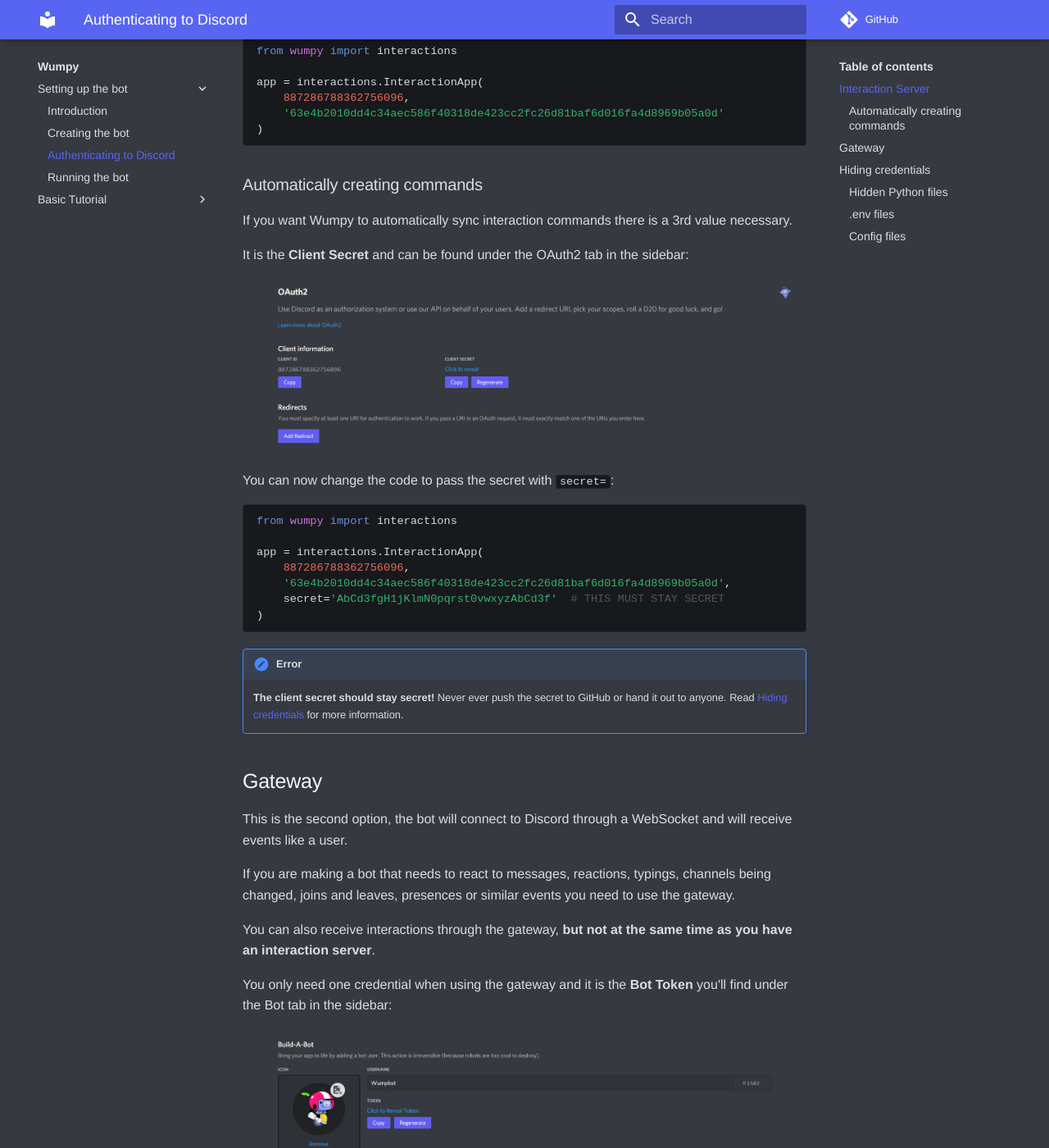
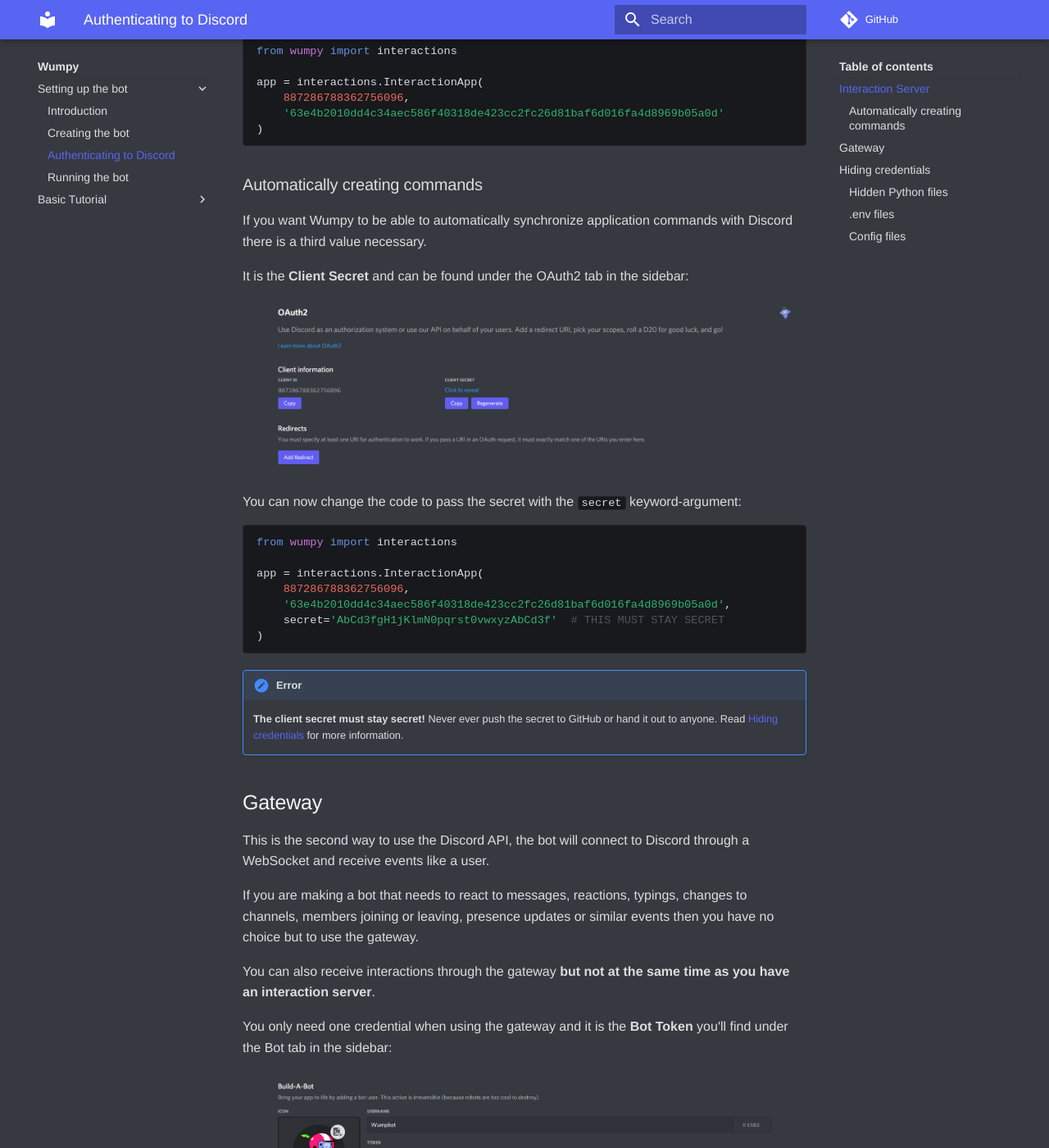
Before and after one commit to wumpyproject/wumpy, an MkDocs documentation site: the page built from docs/source/setup/authenticating.md, in a window 1280 px wide and 1400 px high, scrolled down 975 px. Shown: the whole window at 82% size. Built offline with MkDocs 1.6.1 and Material for MkDocs 9.7.7, drawn with Linux system fonts in a browser that asks for light colours; comment, search, counter and statistics services are not loaded; some of the changed text lies outside the part shown.

Commit message:
Polish setup documentation wording

````diff
--- a/docs/source/setup/authenticating.md
+++ b/docs/source/setup/authenticating.md
@@ -1,7 +1,7 @@
 # Authenticating to Discord
 
-The next step is to use the application you created, this page will go through authenticating
-to Discord so that it isn't repeated on each page.
+The next step is to use the application you created! This page will go through authenticating
+to Discord and getting the necessary credentials.
 
 ## Interaction Server
 
@@ -14,7 +14,7 @@
 tutorial will focus on using an interaction server because it is the easiest to use with free
 services like [Heroku](https://www.heroku.com/) and [Replit](https://replit.com/).
 
-To use an interaction server there is at minimum two values you need. It is the
+To use an interaction server there is at a minimum two values you need. It is the
 **Application ID** and **Public Key** of your application.
 
 They can be found on the first page after visiting the
@@ -35,13 +35,14 @@
 
 ### Automatically creating commands
 
-If you want Wumpy to automatically sync interaction commands there is a 3rd value necessary.
+If you want Wumpy to be able to automatically synchronize application commands
+with Discord there is a third value necessary.
 
 It is the **Client Secret** and can be found under the OAuth2 tab in the sidebar:
 
 ![OAuth2 page overview](images/authenticating/oauth2-page.png)
 
-You can now change the code to pass the secret with `secret=`:
+You can now change the code to pass the secret with the `secret` keyword-argument:
 
 ```python
 from wumpy import interactions
@@ -54,18 +55,19 @@
 ```
 
 !!! error
-    **The client secret should stay secret!** Never ever push the secret to GitHub or hand it
+    **The client secret must stay secret!** Never ever push the secret to GitHub or hand it
     out to anyone. Read [Hiding credentials](#hiding-credentials) for more information.
 
 ## Gateway
 
-This is the second option, the bot will connect to Discord through a WebSocket and will receive
-events like a user.
+This is the second way to use the Discord API, the bot will connect to Discord through a
+WebSocket and receive events like a user.
 
-If you are making a bot that needs to react to messages, reactions, typings, channels being
-changed, joins and leaves, presences or similar events you need to use the gateway.
+If you are making a bot that needs to react to messages, reactions, typings, changes to
+channels, members joining or leaving, presence updates or similar events then you have no
+choice but to use the gateway.
 
-You can also receive interactions through the gateway, **but not at the same time as you have**
+You can also receive interactions through the gateway **but not at the same time as you have**
 **an interaction server**.
 
 You only need one credential when using the gateway and it is the **Bot Token** you'll find
@@ -83,17 +85,16 @@
 ```
 
 !!! error
-    **The bot token must be hidden**, it should never be pushed to GitHub or given to anyone
-    else. With it anybody can log in as your bot. [Hiding Credentials](#hiding-credentials) has
-    tips for how to hide your bot token.
+    **The bot token must stay secret**, it should never be pushed to GitHub or given to anyone
+    else. Read [Hiding Credentials](#hiding-credentials) for more information.
 
 ## Hiding credentials
 
 There are some values required when talking to Discord that have to stay hidden.
 
-This is because if someone else knows this they can talk to Discord as you.
+This is because if someone else gets ahold of it they can talk to Discord as you.
 
-If Wumpus gets ahold of your bot token, it can login as your bot and do anything with it.
+If Wumpus gets ahold of your bot token, it can login as your bot and then do anything.
 
 ### Hidden Python files
 
@@ -110,7 +111,7 @@
     SECRET = 'AbCd3fgH1jKlmN0pqrst0vwxyzAbCd3f'
     ```
 
-    Now go back to your main file and import this variable like this:
+    Now go back to your main file and import the variable like this:
 
     ```python
     from wumpy import interactions
@@ -132,7 +133,7 @@
     TOKEN = 'ODg3Mjg2Nzg4MzYyNzU2MDk2.YUB8Nw.AbCD3Fgh1jKLMn0pQRST0VwxYz0'
     ```
 
-    Now go back to your main file and import this variable:
+    Now go back to your main file and import the variable like this:
 
     ```python
     import wumpy
@@ -143,12 +144,11 @@
     ```
 
 If you use [Git](https://git-scm.com/) the final step is to add `config.py` to your
-`.gitignore` file so that it isn't included when you make a commit.
+`.gitignore` file so that it can't accidentally be included in commits.
 
 ### .env files
 
-Another option is to use `.env` files which will be loaded as what is called enviroment
-variables.
+Another option is to use `.env` files which will be loaded as enviroment variables.
 
 This will require `python-dotenv` to be installed so that it can load the file:
 
````
Also changed, not shown: other parts of docs/source/setup/authenticating.md (+1 -1 lines), docs/source/setup/creating-the-bot.md (+6 -6 lines), docs/source/setup/running-the-bot.md (+8 -7 lines).
